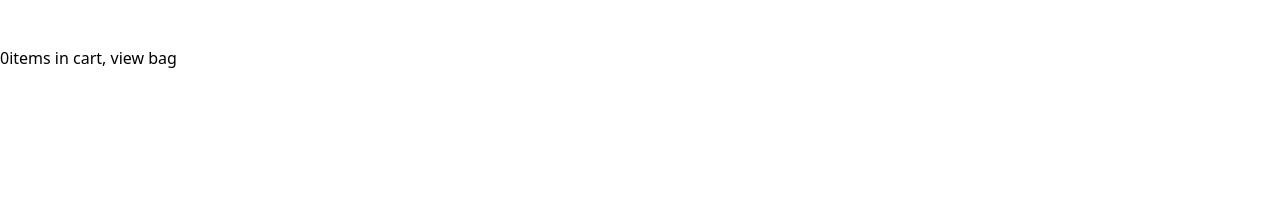
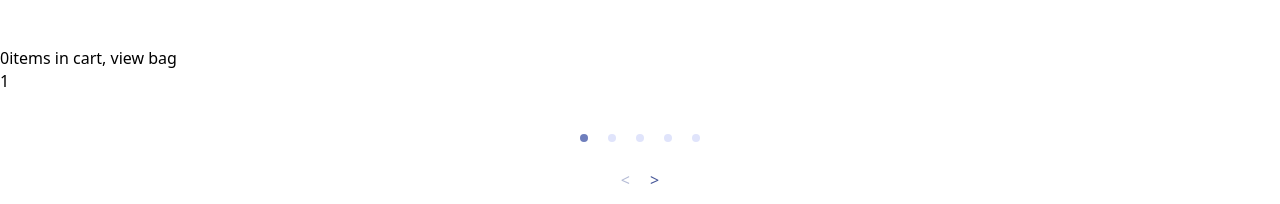
Before and after one commit to SamiranDas2004/E-commerce, a React (Vite) app: page / in a window 1280 px wide. Shown: the part 3419-3623 px from the top of the page. Before the commit the page ends 3489 px from the top, so only its background shows below. Built offline with nearby package versions, Linux system fonts and the light colour scheme.

Commit message:
home page

```diff
--- a/package.json
+++ b/package.json
@@ -13,6 +13,7 @@
     "@headlessui/react": "^1.7.18",
     "@heroicons/react": "^2.1.1",
     "react": "^18.2.0",
+    "react-alice-carousel": "^2.8.0",
     "react-dom": "^18.2.0"
   },
   "devDependencies": {
--- a/src/App.jsx
+++ b/src/App.jsx
@@ -3,12 +3,17 @@
 import viteLogo from '/vite.svg'
 import './App.css'
 import Navbar from './components/Navbar/Navbar'
+import Homepage from './pages/Homepage/Homepage'
+
 
 function App() {
   const [count, setCount] = useState(0)
 
   return (
-    <Navbar/>
+    <>
+    <div><Navbar/></div>
+    <div><Homepage/></div>
+    </>
   )
 }
 
--- /dev/null
+++ b/src/components/Navbar/Maincrosel.jsx
@@ -0,0 +1,26 @@
+import React from 'react';
+import AliceCarousel from 'react-alice-carousel';
+import 'react-alice-carousel/lib/alice-carousel.css';
+
+const responsive = {
+    0: { items: 1 },
+    568: { items: 2 },
+    1024: { items: 3 },
+};
+
+const items = [
+    <div className="item" data-value="1">1</div>,
+    <div className="item" data-value="2">2</div>,
+    <div className="item" data-value="3">3</div>,
+    <div className="item" data-value="4">4</div>,
+    <div className="item" data-value="5">5</div>,
+];
+
+export const  Maincrosel = () => (
+    <AliceCarousel
+        mouseTracking
+        items={items}
+
+        controlsStrategy="alternate"
+    />
+);
--- /dev/null
+++ b/src/pages/Homepage/Homepage.jsx
@@ -0,0 +1,12 @@
+import React from 'react'
+import { Maincrosel } from '../../components/Navbar/Maincrosel'
+
+function Homepage() {
+  return (
+    <div>
+        <Maincrosel/>
+    </div>
+  )
+}
+
+export default Homepage
```
Also changed, not shown: src/MaincarouselData/MainCarosouldata.js (added, +17 -0 lines), 1 other file (tests, documents, lock files or other folders).
